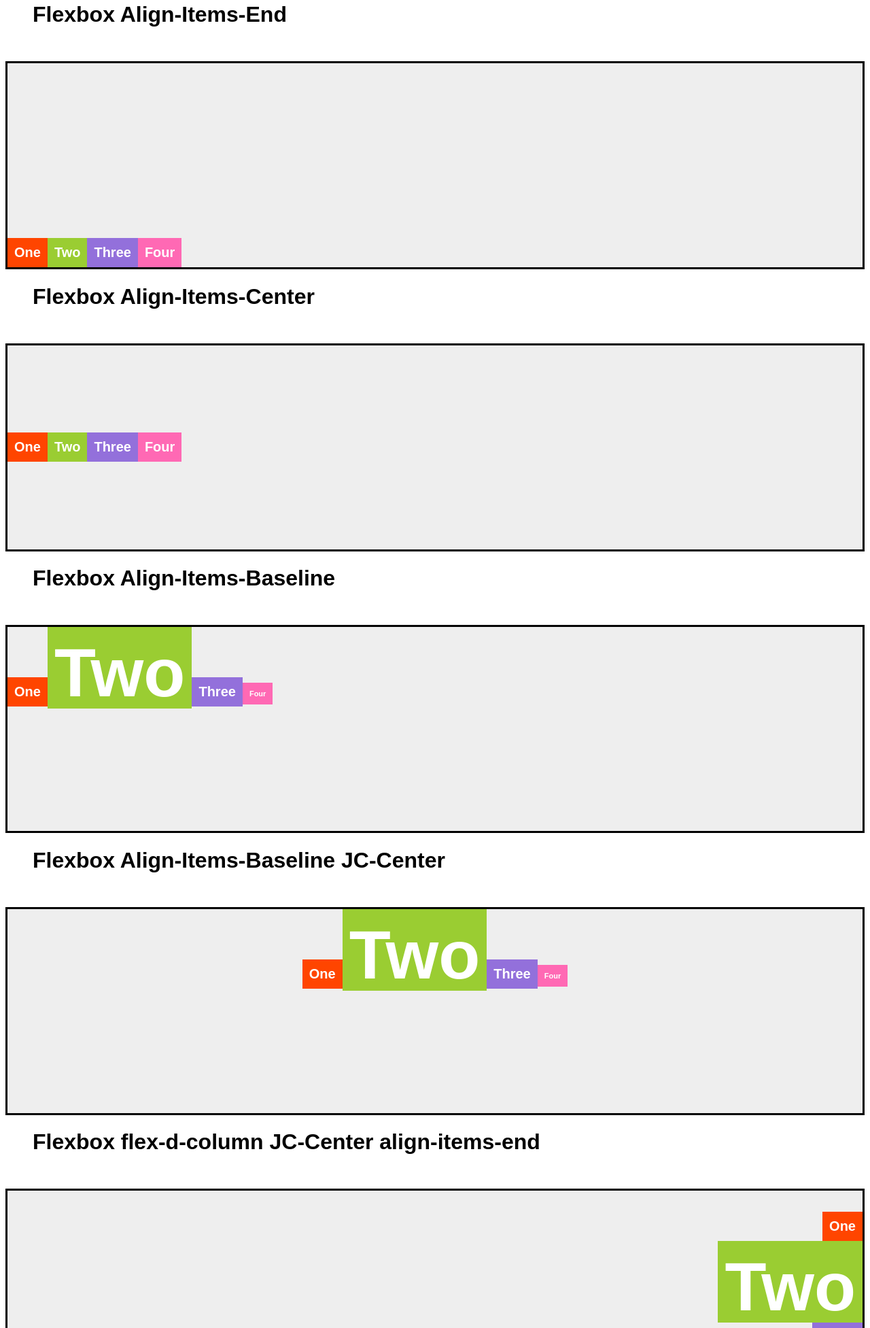
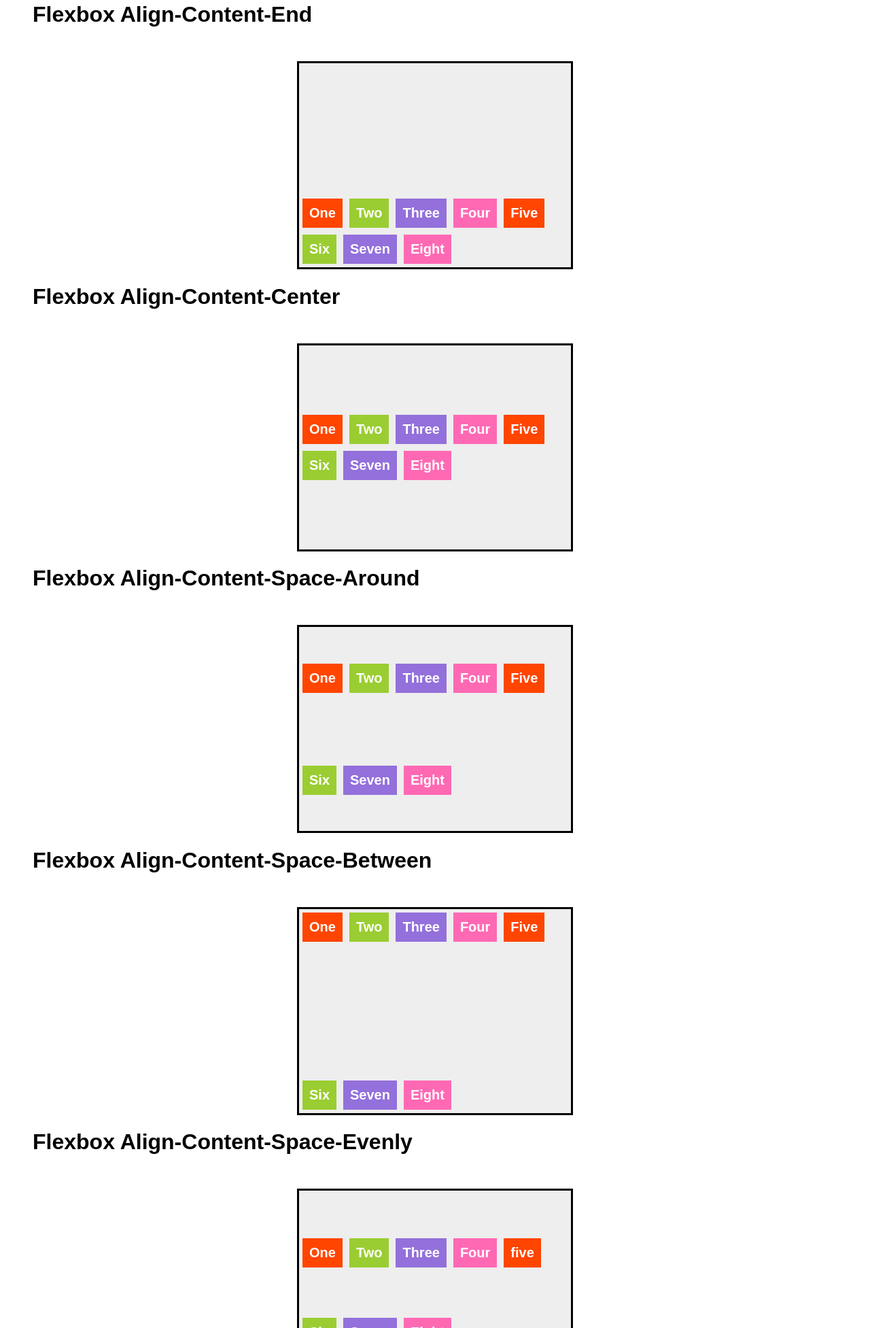
Before and after one commit to ganeshdimri71/yahoo-baba-flex-box, a plain HTML site: page index.html in a window 1280 px wide. Shown: the part 847-2800 px from the top of the page at 68% size. Drawn offline with Linux system fonts and the light colour scheme.

Commit message:
align-content

```diff
--- a/index.html
+++ b/index.html
@@ -15,119 +15,144 @@
             display: flex;
         }
         #row{
+            width: 400px;
             height: 300px;
-            align-items: stretch;
+            flex-wrap: wrap;
+            align-content: stretch;
         }
         #row-reverse{
+              width: 400px;
             height: 300px;
-            align-items: flex-start;
+            flex-wrap: wrap;
+            align-content: flex-start;
         }
         #column{
+             width: 400px;
             height: 300px;
-            align-items: flex-end;
+            flex-wrap: wrap;
+            align-content: flex-end;
         }
         #column-reverse{
+             width: 400px;
             height: 300px;
-            align-items: center;
+            flex-wrap: wrap;
+            align-content: center;
         }
         #wrap-reverse{
-              height: 300px;
-                 align-items: baseline;
+             width: 400px;
+            height: 300px;
+            flex-wrap: wrap;
+            align-content: space-around;
         }
         #wrap-reverse-row{
-              height: 300px;
-               align-items: baseline;
-            justify-content: center;
+             width: 400px;
+            height: 300px;
+            flex-wrap: wrap;
+            align-content: space-between;
         }
         #flex-flow{
-            flex-direction: column;
-                height: 300px;
-               align-items: flex-end;
-            justify-content: center;
-        }
-         #flex-column-ac-c{
-                flex-direction: column;
-                height: 300px;
-               align-items: center;
-            justify-content: center;
+          width: 400px;
+            height: 300px;
+            flex-wrap: wrap;
+            align-content: space-evenly;
         }
         .item1{ background-color: orangered;}
         .item2{background-color: yellowgreen;}
         .item3{background-color: mediumpurple;}
         .item4{ background-color: hotpink;}
-        .items{color: #fff;font-size: 20px;font-weight: bold;padding: 10px;margin: 0;}
+        .items{color: #fff;font-size: 20px;font-weight: bold;padding: 10px;margin: 5px;}
     </style>
 </head>
 <body>
-    <h1>Flexbox Default Align-Items-Stretch</h1>
+    <h1>Flexbox Default Align-Content-Stretch</h1>
 
     <div id="row" class="container">
         <div class="items item1">One</div>
         <div class="items item2">Two</div>
         <div class="items item3">Three</div>
         <div class="items item4">Four</div>
+        <div class="items item1">Five</div>
+        <div class="items item2">Six</div>
+        <div class="items item3">Seven</div>
+        <div class="items item4">Eight</div>
     </div>
 
-    <h1>Flexbox Align-Items-Start</h1>
+    <h1>Flexbox Align-Content-Start</h1>
 
     <div id="row-reverse" class="container">
          <div class="items item1">One</div>
         <div class="items item2">Two</div>
         <div class="items item3">Three</div>
         <div class="items item4">Four</div>
+        <div class="items item1">Five</div>
+        <div class="items item2">Six</div>
+        <div class="items item3">Seven</div>
+        <div class="items item4">Eight</div>
     </div>
 
-    <h1>Flexbox Align-Items-End</h1>
+    <h1>Flexbox Align-Content-End</h1>
 
     <div id="column" class="container">
         <div class="items item1">One</div>
         <div class="items item2">Two</div>
         <div class="items item3">Three</div>
         <div class="items item4">Four</div>
+        <div class="items item1">Five</div>
+        <div class="items item2">Six</div>
+        <div class="items item3">Seven</div>
+        <div class="items item4">Eight</div>
     </div>
 
-    <h1>Flexbox Align-Items-Center</h1>
+    <h1>Flexbox Align-Content-Center</h1>
 
     <div id="column-reverse" class="container">
        <div class="items item1">One</div>
-        <div id="align-item-center" class="items item2">Two</div>
+        <div class="items item2">Two</div>
         <div class="items item3">Three</div>
         <div class="items item4">Four</div>
+        <div class="items item1">Five</div>
+        <div class="items item2">Six</div>
+        <div class="items item3">Seven</div>
+        <div class="items item4">Eight</div>
     </div>
 
-    <h1>Flexbox Align-Items-Baseline</h1>
+    <h1>Flexbox Align-Content-Space-Around</h1>
 
     <div id="wrap-reverse" class="container">
         <div class="items item1">One</div>
-        <div style="height: 100px; font-size:100px" class="items item2">Two</div>
+        <div class="items item2">Two</div>
         <div class="items item3">Three</div>
-        <div style="font-size: 11px;" class="items item4">Four</div>
+        <div class="items item4">Four</div>
+             <div class="items item1">Five</div>
+        <div class="items item2">Six</div>
+        <div class="items item3">Seven</div>
+        <div class="items item4">Eight</div>
     </div>
 
-     <h1>Flexbox Align-Items-Baseline JC-Center</h1>
+     <h1>Flexbox Align-Content-Space-Between</h1>
 
     <div id="wrap-reverse-row" class="container">
-         <div class="items item1">One</div>
-        <div style="height: 100px; font-size:100px" class="items item2">Two</div>
+        <div class="items item1">One</div>
+        <div class="items item2">Two</div>
         <div class="items item3">Three</div>
-        <div style="font-size: 11px;" class="items item4">Four</div>
+        <div class="items item4">Four</div>
+             <div class="items item1">Five</div>
+        <div class="items item2">Six</div>
+        <div class="items item3">Seven</div>
+        <div class="items item4">Eight</div>
     </div>
 
-    <h1>Flexbox flex-d-column JC-Center align-items-end</h1>
+    <h1>Flexbox Align-Content-Space-Evenly</h1>
 
     <div id="flex-flow" class="container">
         <div class="items item1">One</div>
-        <div style="height: 100px; font-size:100px" class="items item2">Two</div>
+        <div class="items item2">Two</div>
         <div class="items item3">Three</div>
-        <div style="font-size: 11px;" class="items item4">Four</div>
-    </div>
-    <h1>Flexbox flex-d-column JC-Center align-items-center</h1>
-
-    <div id="flex-column-ac-c" class="container">
-        <div class="items item1">One</div>
-        <div style="height: 100px; font-size:100px" class="items item2">Two</div>
-        <div class="items item3">Three</div>
-        <div style="font-size: 11px;" class="items item4">Four</div>
+        <div class="items item4">Four</div>
+        <div class="items item1">five</div>
+        <div class="items item2">Six</div>
+        <div class="items item3">Seven</div>
+        <div class="items item4">Eight</div>
     </div>
 </body>
 </html>
```
Also changed, not shown: readme.txt.
